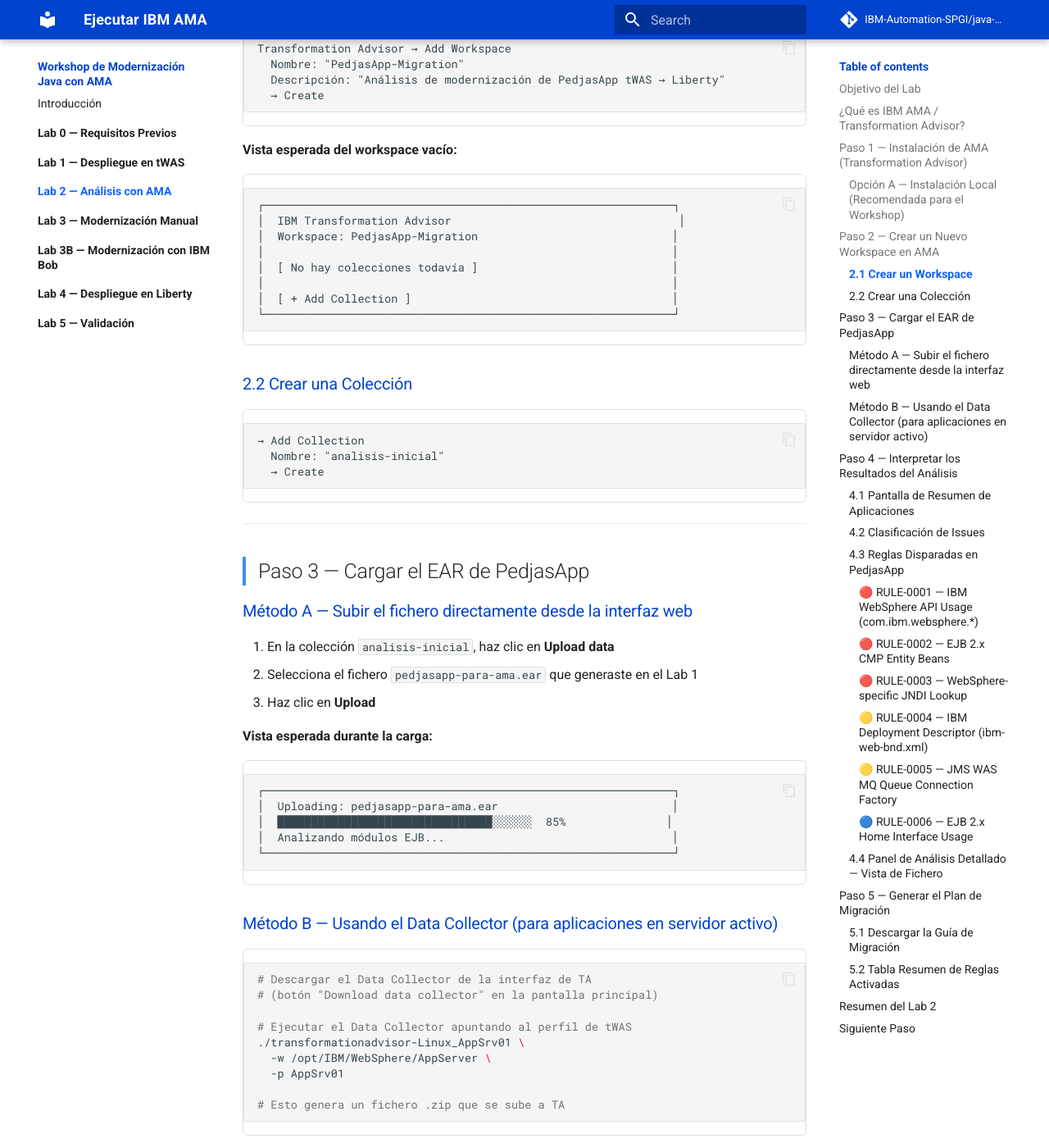
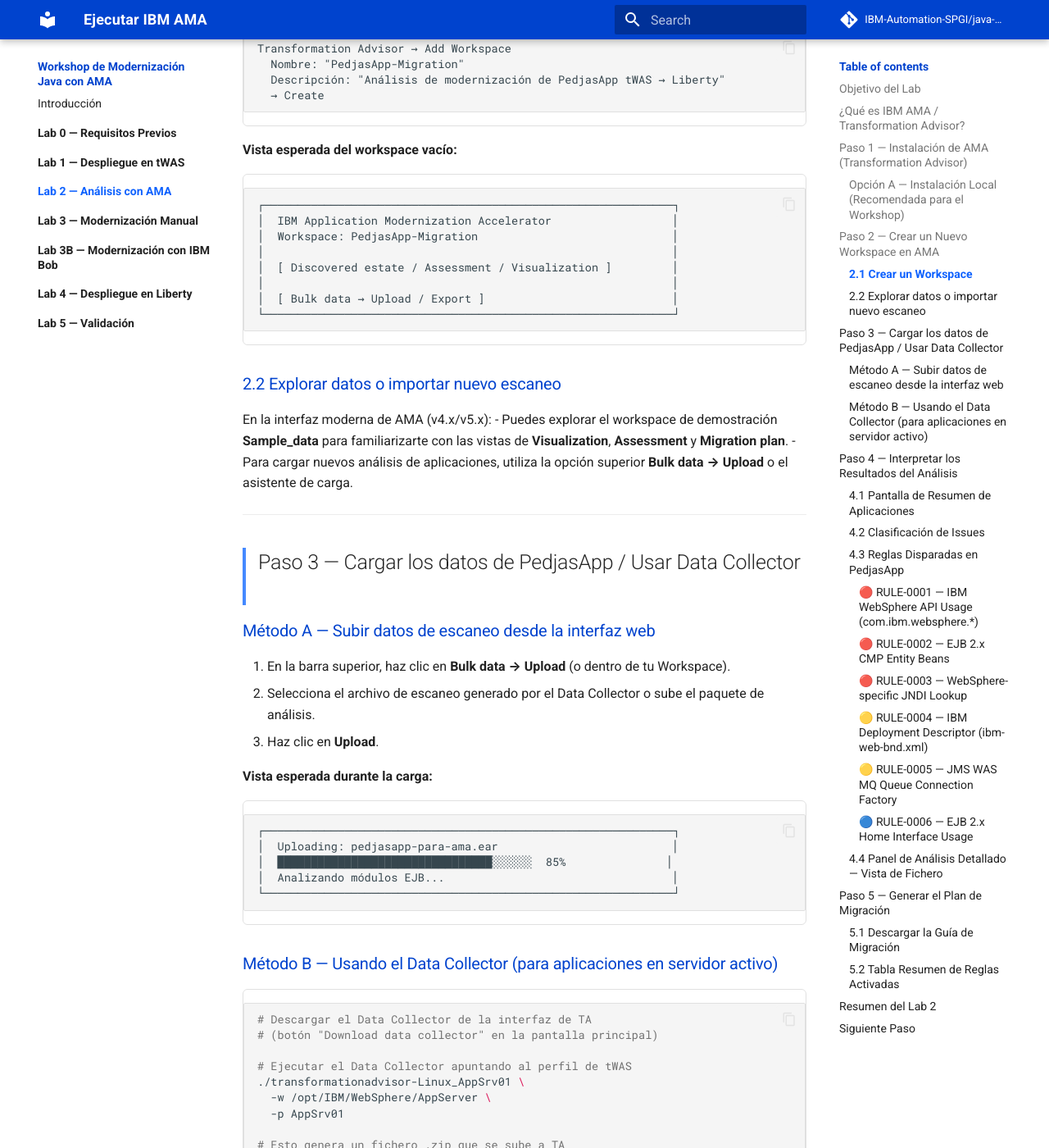
Before and after one commit to IBM-Automation-SPGI/java-mod-workshop, an MkDocs documentation site: the page built from docs/lab2/index.md, in a window 1280 px wide and 1400 px high, scrolled down 1887 px. Shown: the whole window at 82% size. Built offline with MkDocs 1.6.1 and Material for MkDocs 9.7.7, drawn with Linux system fonts in a browser that asks for light colours; comment, search, counter and statistics services are not loaded; some of the changed text lies outside the part shown.

Commit message:
docs: update AMA console URL to https://localhost/ and align UI flow for AMA v5

````diff
--- a/docs/lab2/index.md
+++ b/docs/lab2/index.md
@@ -71,32 +71,30 @@
 
 ```
 ┌─────────────────────────────────────────────────────────────┐
-│  IBM Transformation Advisor                                  │
+│  IBM Application Modernization Accelerator                  │
 │  Workspace: PedjasApp-Migration                             │
 │                                                             │
-│  [ No hay colecciones todavía ]                             │
+│  [ Discovered estate / Assessment / Visualization ]         │
 │                                                             │
-│  [ + Add Collection ]                                       │
+│  [ Bulk data → Upload / Export ]                            │
 └─────────────────────────────────────────────────────────────┘
 ```
 
-### 2.2 Crear una Colección
+### 2.2 Explorar datos o importar nuevo escaneo
 
-```
-→ Add Collection
-  Nombre: "analisis-inicial"
-  → Create
-```
+En la interfaz moderna de AMA (v4.x/v5.x):
+- Puedes explorar el workspace de demostración **Sample_data** para familiarizarte con las vistas de **Visualization**, **Assessment** y **Migration plan**.
+- Para cargar nuevos análisis de aplicaciones, utiliza la opción superior **Bulk data → Upload** o el asistente de carga.
 
 ---
 
-## Paso 3 — Cargar el EAR de PedjasApp
+## Paso 3 — Cargar los datos de PedjasApp / Usar Data Collector
 
-### Método A — Subir el fichero directamente desde la interfaz web
+### Método A — Subir datos de escaneo desde la interfaz web
 
-1. En la colección `analisis-inicial`, haz clic en **Upload data**
-2. Selecciona el fichero `pedjasapp-para-ama.ear` que generaste en el Lab 1
-3. Haz clic en **Upload**
+1. En la barra superior, haz clic en **Bulk data → Upload** (o dentro de tu Workspace).
+2. Selecciona el archivo de escaneo generado por el Data Collector o sube el paquete de análisis.
+3. Haz clic en **Upload**.
 
 **Vista esperada durante la carga:**
 
@@ -302,9 +300,9 @@
 ### 5.1 Descargar la Guía de Migración
 
 ```
-Aplicación: pedjasapp.ear
+Aplicación: pedjasapp.ear (o en la vista de detalle de cualquier aplicación analizada)
 → View migration plan
-→ Download migration plan (ZIP)
+→ Download plan (ZIP)
 ```
 
 El ZIP incluye:
````
Also changed, not shown: other parts of docs/lab2/index.md (+1 -1 lines), docs/lab0/index.md (+1 -1 lines).
